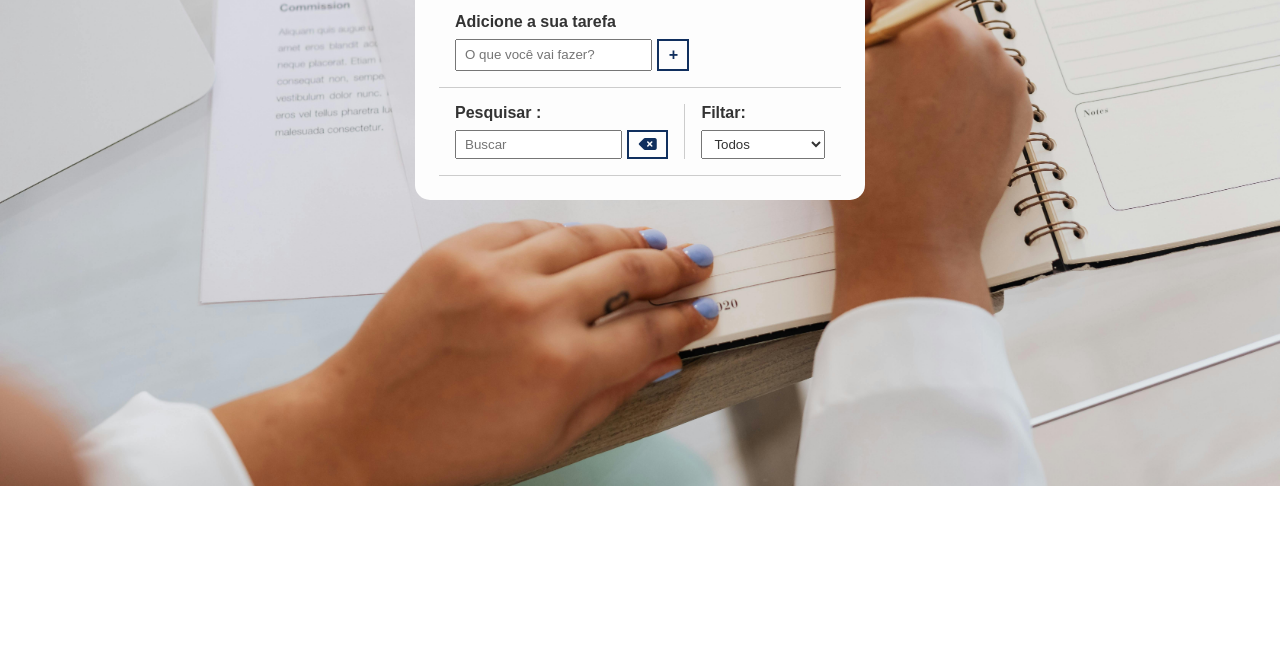
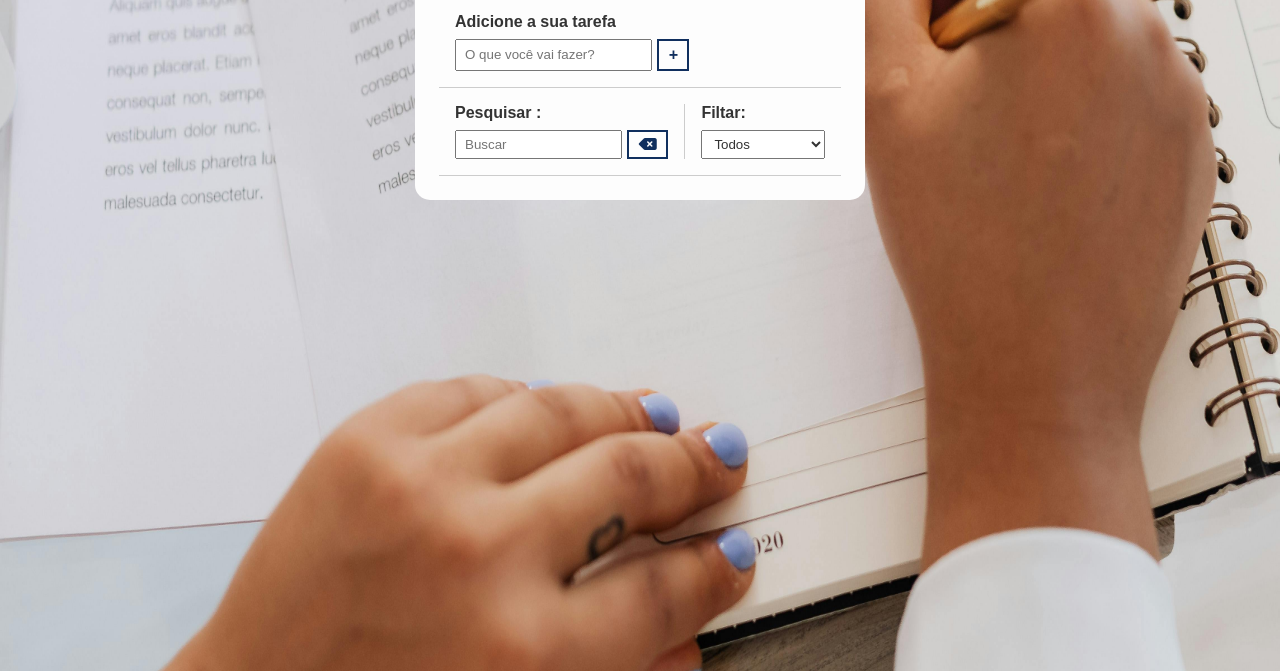
Before and after one commit to JoaoBoudoux/To-Do-List, a plain HTML site: page index.html in a window 1280 px wide. Shown: the part 129-800 px from the top of the page. Drawn offline with Linux system fonts and the light colour scheme.

Commit message:
Lista de afazeres 2

```diff
--- a/css/style.css
+++ b/css/style.css
@@ -11,7 +11,7 @@
 body {
     background-image: url(../img/pexels-karolina-grabowska-5387258.jpg);
     background-position: center;
-    background-size: cover;
+    background-size: 1880px 1680px;
     background-repeat: no-repeat;
 }
 
```
